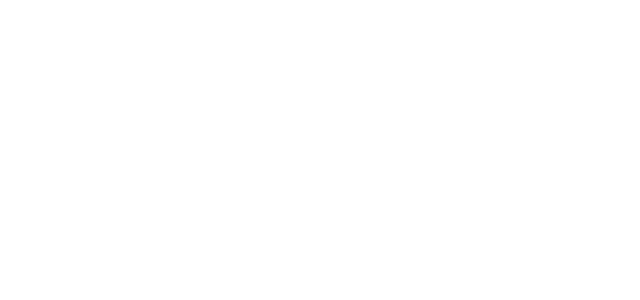
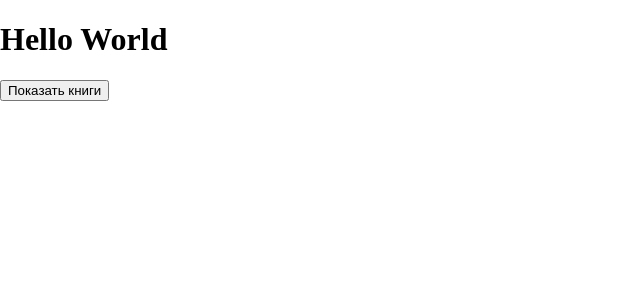
Before and after one commit to alienKiller1990/react-books, a React app: page / in a window 1280 px wide. Shown: the top 300 px of the page, without its empty margins (0-640 px from the left). Built offline with nearby package versions, Linux system fonts and the light colour scheme.

Commit message:
configured redux

```diff
--- a/src/App.js
+++ b/src/App.js
@@ -1,11 +1,37 @@
-import store from './store'
-import { Provider } from 'react-redux'
-function App() {
-  return (
-    <div className="container">
+import React from 'react'
+import { connect } from 'react-redux';
+import { setBooks } from './actions/books';
+import books from './reducers/books';
 
-    </div>
-  );
+
+class App extends React.Component {
+
+  render() {
+    const { books } = this.props.books
+    const { setBooks } = this.props
+    const newBooks = [
+      {
+        id: 0,
+        title: 'Shoping Cart'
+      }
+
+    ]
+    return (
+      <div>
+        <h1>{books[0].title}</h1>
+        <button onClick={setBooks.bind(this,newBooks)}>Показать книги</button>
+      </div>
+    )
+  }
+
 }
 
-export default App;
+const mapStateToProps = state => ({
+  ...state
+})
+
+const mapDispatchToProps = dispatch => ({
+  setBooks: books => dispatch(setBooks(books))
+})
+
+export default connect(mapStateToProps, mapDispatchToProps)(App);
--- a/src/actions/books.js
+++ b/src/actions/books.js
@@ -0,0 +1,6 @@
+
+
+export const setBooks = (books) => ({
+    type: 'SET_BOOKS',
+    payload: books
+})
--- a/src/index.js
+++ b/src/index.js
@@ -2,10 +2,18 @@
 import ReactDOM from 'react-dom';
 import './index.css';
 import App from './App';
+import { Provider } from 'react-redux';
+
+import createStore from './store';
+
+const store = createStore()
+
 
 ReactDOM.render(
   <React.StrictMode>
-    <App />
+    <Provider store={store}>
+      <App />
+    </Provider>
   </React.StrictMode>,
   document.getElementById('root')
 );
--- a/src/reducers/books.js
+++ b/src/reducers/books.js
@@ -1,12 +1,17 @@
 const initialState = {
-    books: [],
-    ids: []
+    books: [
+        {
+            id: 0,
+            title: 'Hello World'
+        }
+    ],
 }
 
 export default (state = initialState, action) => {
     switch (action.type) {
         case 'SET_BOOKS':
             return {
+                ...state,
                 books: action.payload
             }
 
--- a/src/reducers/index.js
+++ b/src/reducers/index.js
@@ -0,0 +1,6 @@
+import { combineReducers } from "redux";
+import books from './books'
+
+export default combineReducers({
+    books,
+})
```
Also changed, not shown: src/store.js (+0 -16 lines).
